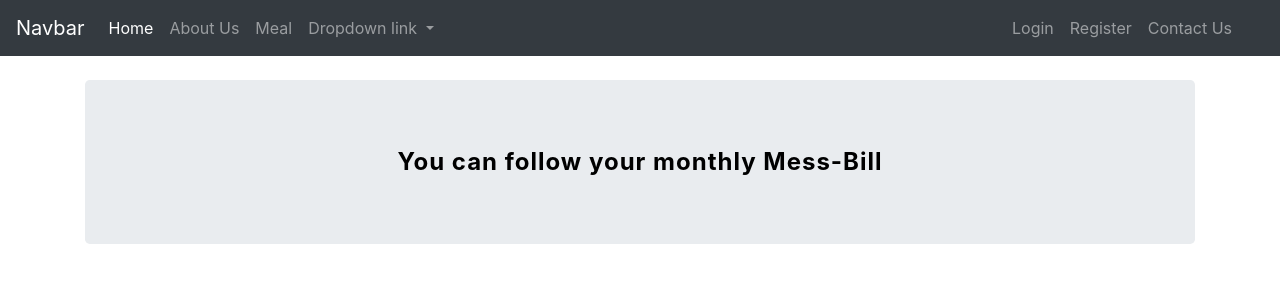
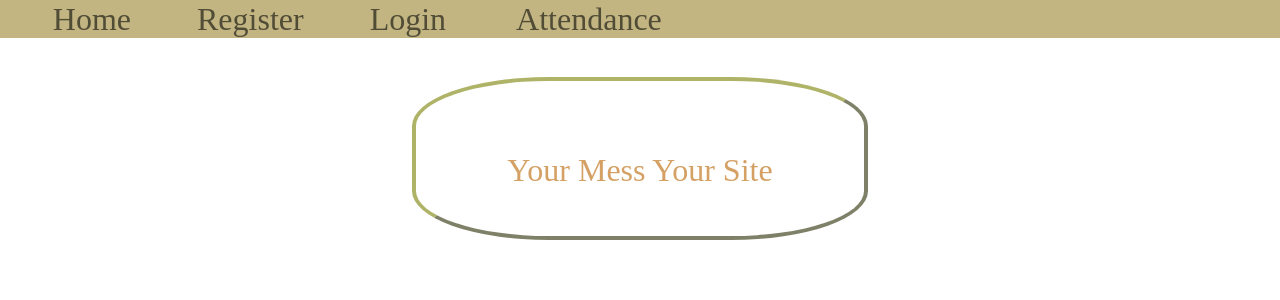
Before and after one commit to ac-arpan/Mess-Management, a Flask app: page / in a window 1280 px wide. Shown: the top 300 px of the page. Run offline with Flask 2, Linux system fonts and the light colour scheme; some libraries are stand-ins or nearby versions.

Commit message:
Reduced Dependencies On Bootstrap. Created a custom navbaar for esay maintainence

```diff
--- a/main.py
+++ b/main.py
@@ -17,4 +17,4 @@ def about():
 
 
 if __name__ == '__main__':
-    app.run(host='127.0.0.1',port=5000)
+    app.run(host='127.0.0.1',port=5000,debug=True)
--- /dev/null
+++ b/static/base_layout.css
@@ -0,0 +1,70 @@
+h1, h2, h3, h4, h5, h6, .h3 {
+    margin-bottom: 0.5rem;
+    font-weight: 500;
+    line-height: 1.2;
+}
+
+h1, .h1 {
+    font-size: 2.5rem;
+}
+
+body {
+    margin: 0px;
+}
+
+/* MY CSS */
+
+.nav {
+    background: rgb(194, 181, 130);
+    margin: inherit;
+    height: 30%;
+    margin-bottom: 2%;
+}
+
+.element {
+    list-style-type: none;
+    margin: inherit;
+}
+
+.item {
+    display: inline;
+    margin-left: 5%;
+}
+
+#home {
+    margin-left: 1vw;
+}
+
+@media screen and (min-width:360px) {
+    .element a {
+        text-decoration: none;
+        font-size: 4.5vw;
+        color: rgba(0, 0, 0, 0.582);
+    }
+}
+@media screen and (min-width: 800px) {
+    .element a {
+        text-decoration: none;
+        font-size: 2.5vw;
+        color: rgba(0, 0, 0, 0.582);
+    }
+}
+@media screen and (min-width: 1400px) {
+    .element a {
+        text-decoration: none;
+        font-size: 1.9vw;
+        color: rgba(0, 0, 0, 0.582);
+    }
+}
+.element a:hover, .element a:active {
+    background-color: rgba(0, 0, 0, 0.486);
+    color: burlywood;
+    font-size: 3.5vw;
+}
+@media screen and (min-width: 1400px){
+    .element a:hover, .element a:active {
+        background-color: rgba(0, 0, 0, 0.486);
+        color: burlywood;
+        font-size: 2.5vw;
+    }
+}
--- /dev/null
+++ b/static/index.css
@@ -0,0 +1,35 @@
+/* CUSTOM CSS FOR INDEX PAGE */
+
+.board {
+    margin-top: 3%;
+    width: 29%;
+    margin-left: auto;
+    margin-right: auto;
+    border: 4px outset rgba(119, 128, 0, 0.596);
+    border-radius: 30%;
+    padding: 3vw;
+    text-align: center;
+}
+@media screen and (min-width: 650px) {
+    #text {
+        font-stretch: condensed;
+        font-size: 3.5vw;
+        font-weight: 500;
+        color: rgba(202, 137, 63, 0.808);
+    }
+}
+
+@media screen and (min-width: 800px) {
+    #text {
+        font-stretch: condensed;
+        font-size: 2.5vw;
+        font-weight: 500;
+    }
+}
+@media screen and (min-width: 1920px) {
+    #text {
+        font-stretch: condensed;
+        font-size: 1.5vw;
+        font-weight: 500;
+    }
+}
--- /dev/null
+++ b/static/index.js
@@ -0,0 +1,115 @@
+//CUSTOM JAVASCRIPT
+line = 0, total = 2;//CURRENT LINE AND TOTAL LINE
+sentence = ["This Is A Sample text", "It is Working","Your Mess Your Site"]
+type_anim = (txt) => {
+    if(line===total){
+        line=0;
+    }
+    else{
+        line++;
+    }
+    var obj = document.querySelector('#text')
+    obj.innerText = ""
+    var i = 0;
+    var speed = 50; /* The speed/duration of the effect in milliseconds */
+    function typeWriter() {
+        if (i < txt[line].length) {
+            obj.innerHTML += txt[line].charAt(i);
+            i++;
+            setTimeout(typeWriter, speed);
+        }
+    }
+    typeWriter();
+}
+setInterval(type_anim, 2000,sentence)
+//write(0);
+
+
+
+
+
+
+
+
+
+
+
+
+
+
+
+
+
+
+
+// // List of sentences
+// var _CONTENT = [
+// 	"Welcome to our Mess Management System",
+// 	"You can follow your monthly Mess-Bill",
+// 	"And you can see weekly Meal Chart",
+// 	"You can contact us for any information or suggestion :)"
+// ];
+
+// // Current sentence being processed
+// var _PART = 0;
+
+// // Character number of the current sentence being processed
+// var _PART_INDEX = 0;
+
+// // Holds the handle returned from setInterval
+// var _INTERVAL_VAL;
+
+// // Element that holds the text
+// var _ELEMENT = document.querySelector("#text");
+
+// // Cursor element
+// var _CURSOR = document.querySelector("#cursor");
+
+// // Implements typing effect
+// function Type() {
+// 	// Get substring with 1 characater added
+// 	var text =  _CONTENT[_PART].substring(0, _PART_INDEX + 1);
+// 	_ELEMENT.innerHTML = text;
+// 	_PART_INDEX++;
+
+// 	// If full sentence has been displayed then start to delete the sentence after some time
+// 	if(text === _CONTENT[_PART]) {
+// 		// Hide the cursor
+// 		_CURSOR.style.display = 'none';
+
+// 		clearInterval(_INTERVAL_VAL);
+// 		setTimeout(function() {
+// 			_INTERVAL_VAL = setInterval(Delete, 40);
+// 		}, 1000);
+// 	}
+// }
+
+// // Implements deleting effect
+// function Delete() {
+// 	// Get substring with 1 characater deleted
+// 	var text =  _CONTENT[_PART].substring(0, _PART_INDEX - 1);
+// 	_ELEMENT.innerHTML = text;
+// 	_PART_INDEX--;
+
+// 	// If sentence has been deleted then start to display the next sentence
+// 	if(text === '') {
+// 		clearInterval(_INTERVAL_VAL);
+
+// 		// If current sentence was last then display the first one, else move to the next
+// 		if(_PART == (_CONTENT.length - 1))
+// 			_PART = 0;
+// 		else
+// 			_PART++;
+
+// 		_PART_INDEX = 0;
+
+// 		// Start to display the next sentence after some time
+// 		setTimeout(function() {
+// 			_CURSOR.style.display = 'inline-block';
+// 			_INTERVAL_VAL = setInterval(Type, 40);
+// 		}, 200);
+// 	}
+// }
+
+// // Start the typing effect on load
+// _INTERVAL_VAL = setInterval(Type, 40);
--- a/templates/index.html
+++ b/templates/index.html
@@ -1,119 +1,14 @@
 {% extends 'layout.html' %}
 {% block css%}
-<style>
-#container {
-	text-align: center;
-}
-
-#text {
-	display: inline-block;
-	vertical-align: middle;
-	color: black;
-	letter-spacing: 1px;
-    font-size: x-large;
-    font-weight: bold;
-}
-
-#cursor {
-	display: inline-block;
-	vertical-align: middle;
-	width: 3px;
-	height: 25px;
-	background-color: orange;
-	animation: blink .75s step-end infinite;
-}
-
-@keyframes blink {
-	from, to {
-		background-color: transparent
-	}
-	50% {
-		background-color: orange;
-	}
-}
-</style>
+<link rel="stylesheet" href={{url_for('static',filename="index.css")}}>
 {% endblock %}
 
 {% block body %}
-    <div class="jumbotron">
-        <div id="container">
-            <div id="text"></div><div id="cursor"></div>
-        </div>
+    <div class="board">
+		<h3 id="text">Your Mess Your Site</h3>
     </div>
 {% endblock %}
 
 {% block js%}
-<script>
-// List of sentences
-var _CONTENT = [
-	"Welcome to our Mess Management System",
-	"You can follow your monthly Mess-Bill",
-	"And you can see weekly Meal Chart",
-	"You can contact us for any information or suggestion :)"
-];
-
-// Current sentence being processed
-var _PART = 0;
-
-// Character number of the current sentence being processed
-var _PART_INDEX = 0;
-
-// Holds the handle returned from setInterval
-var _INTERVAL_VAL;
-
-// Element that holds the text
-var _ELEMENT = document.querySelector("#text");
-
-// Cursor element
-var _CURSOR = document.querySelector("#cursor");
-
-// Implements typing effect
-function Type() {
-	// Get substring with 1 characater added
-	var text =  _CONTENT[_PART].substring(0, _PART_INDEX + 1);
-	_ELEMENT.innerHTML = text;
-	_PART_INDEX++;
-
-	// If full sentence has been displayed then start to delete the sentence after some time
-	if(text === _CONTENT[_PART]) {
-		// Hide the cursor
-		_CURSOR.style.display = 'none';
-
-		clearInterval(_INTERVAL_VAL);
-		setTimeout(function() {
-			_INTERVAL_VAL = setInterval(Delete, 40);
-		}, 1000);
-	}
-}
-
-// Implements deleting effect
-function Delete() {
-	// Get substring with 1 characater deleted
-	var text =  _CONTENT[_PART].substring(0, _PART_INDEX - 1);
-	_ELEMENT.innerHTML = text;
-	_PART_INDEX--;
-
-	// If sentence has been deleted then start to display the next sentence
-	if(text === '') {
-		clearInterval(_INTERVAL_VAL);
-
-		// If current sentence was last then display the first one, else move to the next
-		if(_PART == (_CONTENT.length - 1))
-			_PART = 0;
-		else
-			_PART++;
-
-		_PART_INDEX = 0;
-
-		// Start to display the next sentence after some time
-		setTimeout(function() {
-			_CURSOR.style.display = 'inline-block';
-			_INTERVAL_VAL = setInterval(Type, 40);
-		}, 200);
-	}
-}
-
-// Start the typing effect on load
-_INTERVAL_VAL = setInterval(Type, 40);
-</script>
+	<script src={{url_for("static",filename="index.js")}}></script>
 {% endblock %}
--- a/templates/layout.html
+++ b/templates/layout.html
@@ -1,74 +1,29 @@
-<!doctype html>
+<!DOCTYPE html>
 <html lang="en">
 <head>
-    <!-- Required meta tags -->
-    <meta charset="utf-8">
-    <meta name="viewport" content="width=device-width, initial-scale=1, shrink-to-fit=no">
+    <meta charset="UTF-8">
+    <meta name="viewport" content="width=device-width, initial-scale=1.0">
+    <meta http-equiv="X-UA-Compatible" content="ie=edge">
+    <title>Home</title>
+    <link rel="stylesheet" href={{url_for('static',filename='base_layout.css')}}>
+    <!-- CUSTOM CSS -->
+    {% block css%}
 
-    <!-- Bootstrap CSS -->
-    <link rel="stylesheet" href="https://stackpath.bootstrapcdn.com/bootstrap/4.4.1/css/bootstrap.min.css" integrity="sha384-Vkoo8x4CGsO3+Hhxv8T/Q5PaXtkKtu6ug5TOeNV6gBiFeWPGFN9MuhOf23Q9Ifjh" crossorigin="anonymous">
+    {% endblock %}
 
-    <title>Layout</title>
-    <!--custom css -->
-    {% block css %} {% endblock %}
 </head>
-
 <body>
-
-    <nav class="navbar navbar-expand-lg navbar-dark bg-dark">
-        <a class="navbar-brand" href="/">Navbar</a>
-        <button class="navbar-toggler" type="button" data-toggle="collapse" data-target="#navbarNavDropdown" aria-controls="navbarNavDropdown" aria-expanded="false" aria-label="Toggle navigation">
-          <span class="navbar-toggler-icon"></span>
-        </button>
-        <div class="collapse navbar-collapse" id="navbarNavDropdown">
-          <ul class="navbar-nav">
-            <li class="nav-item active">
-              <a class="nav-link" href="/">Home<span class="sr-only">(current)</span></a>
-            </li>
-            <li class="nav-item">
-              <a class="nav-link" href="/about">About Us</a>
-            </li>
-            <li class="nav-item">
-              <a class="nav-link" href="#">Meal</a>
-            </li>
-            <li class="nav-item dropdown">
-              <a class="nav-link dropdown-toggle" href="#" id="navbarDropdownMenuLink" role="button" data-toggle="dropdown" aria-haspopup="true" aria-expanded="false">
-                Dropdown link
-              </a>
-              <div class="dropdown-menu" aria-labelledby="navbarDropdownMenuLink">
-                <a class="dropdown-item" href="#">Weekly Meal Schedule</a>
-                <a class="dropdown-item" href="#">Another action</a>
-                <a class="dropdown-item" href="#">Something else here</a>
-              </div>
-            </li>
-          </ul>
-          <ul class="navbar-nav ml-auto mr-4">
-
-            <li class="nav-item">
-                <a class="nav-link" href="#">Login</a>
-              </li>
-              <li class="nav-item">
-                <a class="nav-link" href="#">Register</a>
-              </li>
-              <li class="nav-item">
-                <a class="nav-link" href="#">Contact Us</a>
-              </li>
+    <div class="nav">
+        <ul class="element">
+            <li class="item h3" id="home"><a href=>Home</a> </li>
+            <li class="item h3" id="regist"><a href=""> Register</a> </li>
+            <li class="item h3" id="login"><a href=""> Login </a></li>
+            <li class="item h3" id="attend"><a href=""> Attendance</a></li>
         </ul>
     </div>
-      </nav>
-
-      <div class="container mt-4">
-
     {% block body %}
-
     {% endblock %}
-        </div>
-    <!-- Optional JavaScript -->
-    <!-- jQuery first, then Popper.js, then Bootstrap JS -->
-    <script src="https://code.jquery.com/jquery-3.4.1.slim.min.js" integrity="sha384-J6qa4849blE2+poT4WnyKhv5vZF5SrPo0iEjwBvKU7imGFAV0wwj1yYfoRSJoZ+n" crossorigin="anonymous"></script>
-    <script src="https://cdn.jsdelivr.net/npm/popper.js@1.16.0/dist/umd/popper.min.js" integrity="sha384-Q6E9RHvbIyZFJoft+2mJbHaEWldlvI9IOYy5n3zV9zzTtmI3UksdQRVvoxMfooAo" crossorigin="anonymous"></script>
-    <script src="https://stackpath.bootstrapcdn.com/bootstrap/4.4.1/js/bootstrap.min.js" integrity="sha384-wfSDF2E50Y2D1uUdj0O3uMBJnjuUD4Ih7YwaYd1iqfktj0Uod8GCExl3Og8ifwB6" crossorigin="anonymous"></script>
-    <!--custom javascript-->
-    {% block js %} {% endblock %}
+    {% block js %}
+    {% endblock %}
 </body>
 </html>
```
Lines whose indentation alone changed are shown as unchanged.
